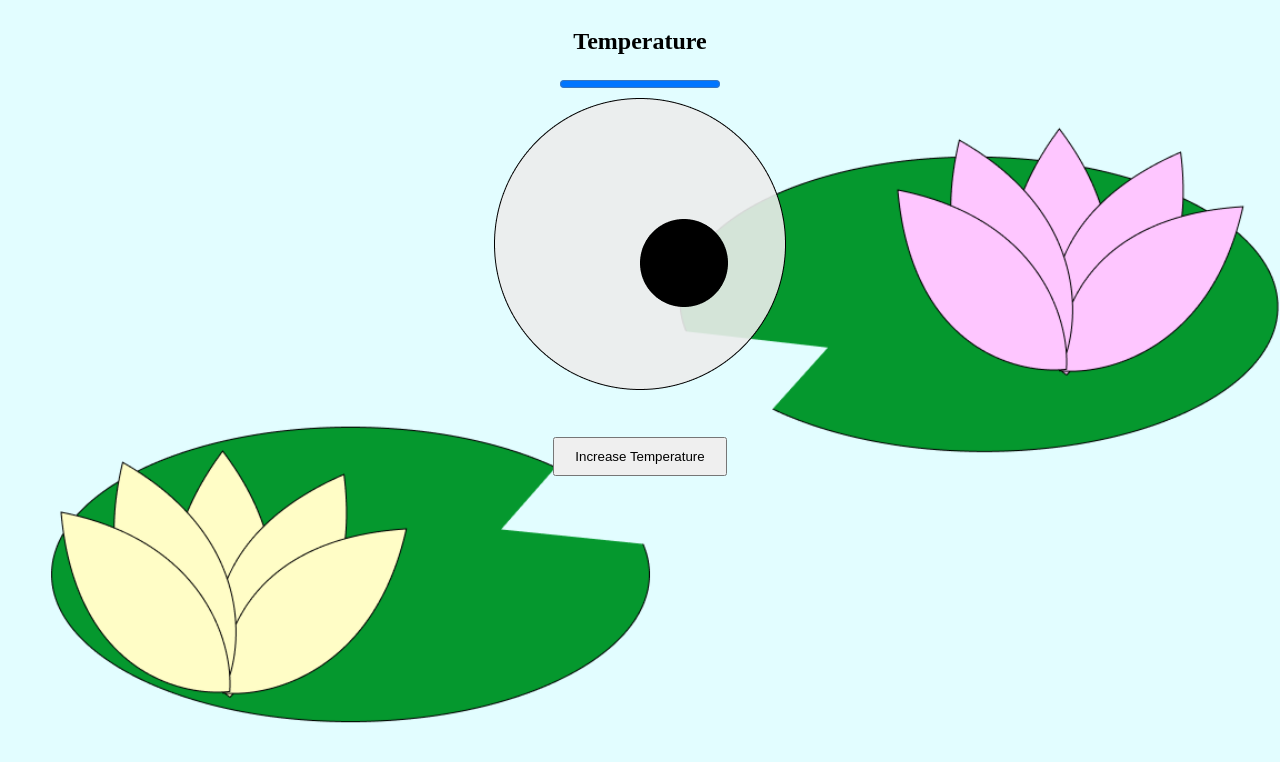
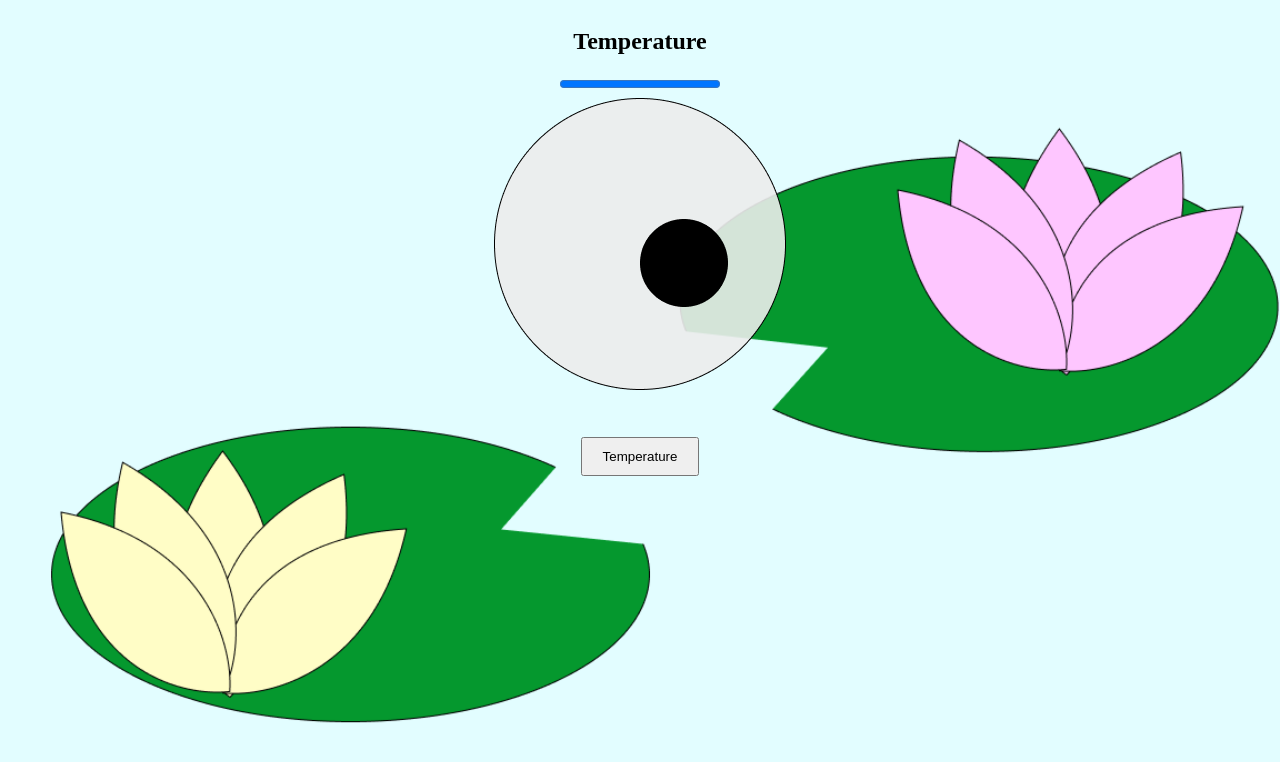
Before and after one commit to leocucinell/Tomagotchi, a plain HTML site: page index.html in a window 1280 px wide. Both pictures are taken after a click on the button "begin game". Drawn offline with nearby package versions, Linux system fonts and the light colour scheme.

Commit message:
finished logic for adding new buttons upon completion of timed stage

```diff
--- a/index.html
+++ b/index.html
@@ -37,7 +37,7 @@
     </div>
 
     <footer class="buttons-container">
-        <button id="increase-temp">Increase Temperature</button>
+        <button id="Temperature">Temperature</button>
     </footer>
 </body>
 </html>
--- a/scripts/app.js
+++ b/scripts/app.js
@@ -11,25 +11,25 @@ const mainGame = {
         {
             name: "Egg stage",
             progressBars: ["Temperature"],
-            buttons: ["Increase Temperature"],
+            buttons: ["Temperature"],
             image: "../assets/Frog Egg.png"
         },
         {
             name: "Tadpole stage",
             progressBars: ["Temperature", "Food"],
-            buttons: ["Increase Temperature", "Feed"],
+            buttons: ["Temperature", "Food"],
             image: "../assets/tadpole.png"
         },
         {
             name: "Froglett stage",
-            progressBars: ["Temperature", "Food", "Water Quality"],
-            buttons: ["Increase Temperature", "Feed", "Clean Water"],
+            progressBars: ["Temperature", "Food", "Water"],
+            buttons: ["Temperature", "Food", "Water"],
             image: "../assets/froglett.png"
         },
         {
             name: "Frog Stage",
-            progressBars: ["Temperature", "Food", "Water Quality", "Exercise"],
-            buttons: ["Increase Temperature", "Feed", "Clean Water", "Exercise"],
+            progressBars: ["Temperature", "Food", "Water", "Exercise"],
+            buttons: ["Temperature", "Food", "Water", "Exercise"],
             image: "../assets/frog.png"
         }
     ],
@@ -70,22 +70,34 @@ const game = function(){
     if(mainGame.isDead){
         //the frog has passed away because Grogu ate him
     } else if(mainGame.currentTime <= 30){
-        console.log(mainGame.stages[0]);
+        //frog is in the EGG STAGE
+        renderStage(mainGame.stages[0]);
     } else if(mainGame.currentTime > 30 && mainGame.currentTime <= 60){
-        console.log(mainGame.stages[1]);
+        //frog is in the TADPOLE STAGE
+        renderStage(mainGame.stages[1]);
     } else if(mainGame.currentTime > 60 && mainGame.currentTime <= 120){
-        console.log(mainGame.stages[2]);
+        //frog is in the FROGLETT STAGE
+        renderStage(mainGame.stages[2]);
     } else {
-        console.log(mainGame.stages[3]);
+        //frog is in the FROG STAGE (indefinite untill mainGame.isDead == true)
+        renderStage(mainGame.stages[3]);
     }
 
 }
 
 /* SECTION: Render Helper Methods
     NOTE: This section is to organize the render of the different stages of frog lifecycle
+    the current Stage is going to be the object stage from the mainGame OBJ. this is to
+    isolate the amount of times the mapping of progress or button tags occurs.
 */
 function renderStage(currentStage){
-    //append the correct amount of progress bars to the .progress-container
-    //append the appropriate amount of buttons to the .buttons-container
-
+    //.progress-container .buttons-container
+    //if the length of the buttons container is greater than the stage buttons length, dont do anything
+    //else, append the last element of the array to the buttons container
+    console.log(mainGame.currentTime);
+    const $btnsLength = $(".buttons-container").children().length;
+    if($btnsLength < currentStage.buttons.length){
+        const currentBtn = currentStage.buttons[currentStage.buttons.length - 1];
+        $(".buttons-container").append(`<button id="${currentBtn}">${currentBtn}</button>`)
+    }
 }
```
